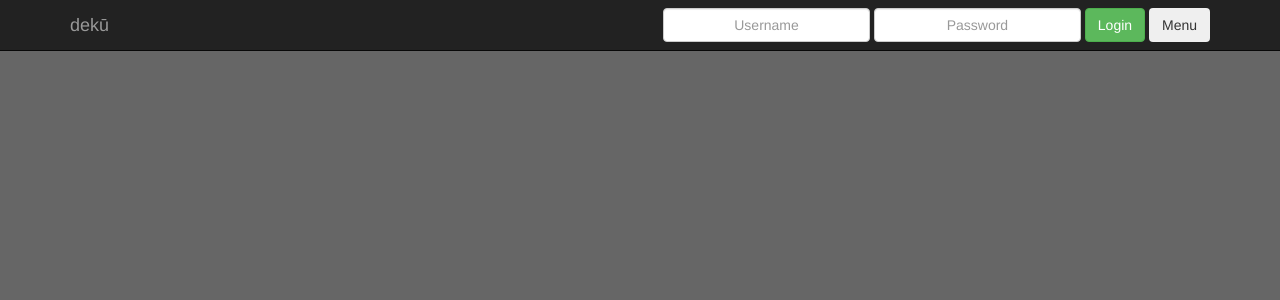
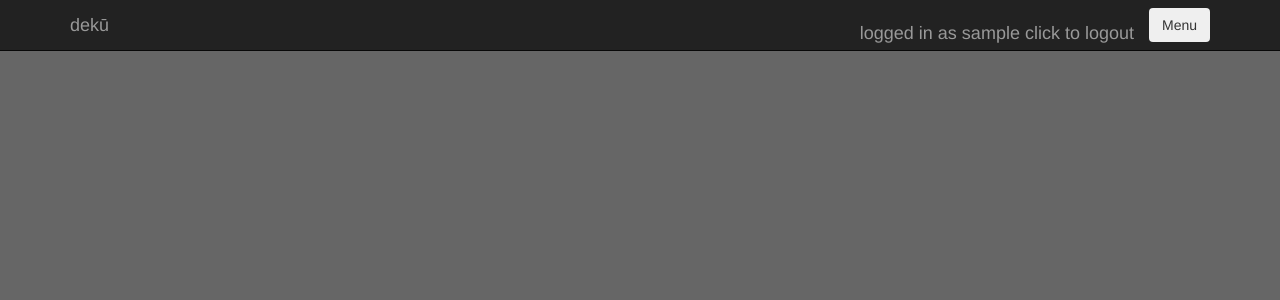
Before and after one commit to PlumpMath/deku, a Flask app: page / in a window 1280 px wide. Shown: the top 300 px of the page. Run offline with Flask 2, Linux system fonts and the light colour scheme; the visitor is signed in with stand-in values (Sample User, id 1); some libraries are stand-ins or nearby versions.

Commit message:
linked template and login

```diff
--- a/app.py
+++ b/app.py
@@ -9,6 +9,7 @@ app.secret_key="AAAAAAAHHHHHH!!!!!!"
 @app.route('/')
 @app.route('/index')
 def index():
+    g.result = session.pop('result', None)
     return render_template('index.html')
 
 #accepts a post request with 'username' and 'password'.
@@ -20,11 +21,19 @@ def login():
     result = user.login(username = request.form['username'],password =request.form['password'])
     if result != True:
         session.clear()
-        return result
+        session['result'] = result
+        #return result
     else:
         session['user_name'] = user.username
         session['user_id'] = user.id
-        return session['user_name']+": "+user.stringme()
+        session['logged_in'] = True
+        #return session['user_name']+": "+user.stringme()
+    return redirect('/')
+
+@app.route('/logout')
+def logout():
+    session.clear()
+    return redirect('/')
 
 @app.route('/register', methods = ['POST'])
 def register():
--- a/templates/index.html
+++ b/templates/index.html
@@ -23,18 +23,27 @@
         </button>
         <a class="navbar-brand" href="#">dek&#363;</a>
       </div>
-      <div class="collapse navbar-collapse">
+      <div class="collapse navbar-collapse navbar-right">
       <!-- Have login form in the header. If user is logged in, show some account
       info instead. -->
-      <form class="navbar-form navbar-right" role="form" action="#">
+      <form class="navbar-form navbar-right" role="form" method="post" action="login">
+      {% if session['logged_in'] %}
+        <div class="navbar-header">
+          <a class="navbar-brand" href="/logout">logged in as {{session['user_name']}} click to logout</a>
+        </div>
+      {% else %}
+        {% if g.result != None %}
+          <a class="navbar-brand">{{ g.result }}</a>
+        {% endif %}
         <div class="form-group">
-          <input type="text" placeholder="Username" class="form-control">
+          <input name="username" type="text" placeholder="Username" class="form-control">
         </div>
         <div class="form-group">
-          <input type="password" placeholder="Password" class="form-control">
+          <input name="password" type="password" placeholder="Password" class="form-control">
         </div>
         <button type="submit" class="btn btn-success">Login</button>
-				<button id="menu" class="btn sb-toggle-right">Menu</button>
+      {% endif %}
+      <button id="menu" class="btn sb-toggle-right navbar-right">Menu</button>
       </form>
     </div>
   </header>
```
